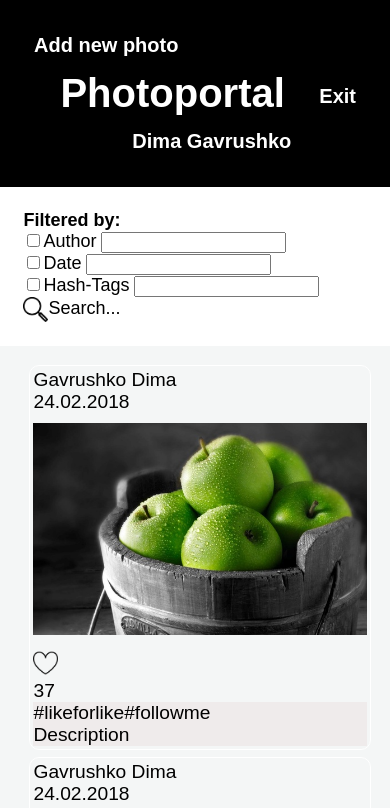
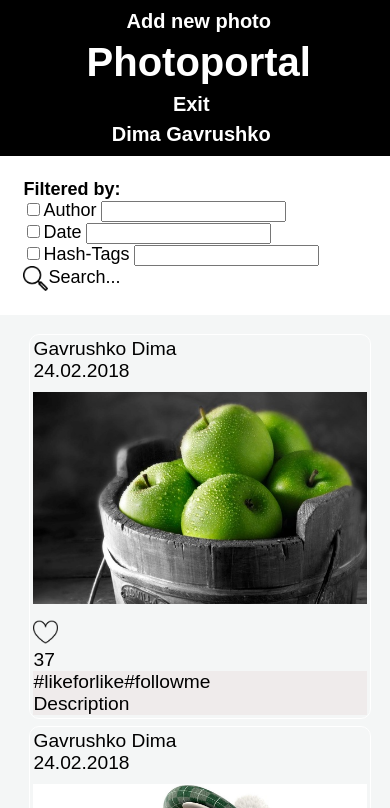
Before and after one commit to DimaGavrushko/GavrushkoUP, a plain HTML site: page UI/index.html in a window 390 px wide. Shown: the top 808 px of the page. Drawn offline with Linux system fonts and the light colour scheme.

Commit message:
update header

```diff
--- a/UI/styles.css
+++ b/UI/styles.css
@@ -7,7 +7,7 @@ header{
     color: white;
     font-size: 2.5em;
     font-weight: bold;
-    padding: 0.5em;
+    padding: 1.5%;
     text-align: center;
 }
 .button-in-header{
@@ -23,20 +23,20 @@ header{
 }
 .name{
     font-size: 40px;
-    margin-left: 0.5em;
+    margin-left: 1.5%;
 }
 .add-new-photo{
     float: left;
-    margin: 0.7em;
-    margin-right: 2.5em;
+    margin: 1%;
+    margin-right: 3.5%;
 }
 .exit{
     float: right;
-    margin: 0.7em;
+    margin: 1%;
 }
 .user-name{
     float: right;
-    margin: 0.7em;
+    margin: 1%;
 }
 
 /*************************************FOOTER************************************************************/
@@ -152,4 +152,25 @@ footer{
 		width:95%;
 
 	}
+
+
+
+.name{
+	width:100%;
+    margin: 1%;
 }
+.add-new-photo{
+	width:100%;
+    margin: 1%;
+}
+.exit{
+	width:100%;
+    margin: 1%;
+}
+.user-name{
+	width:100%;
+    margin: 1%;
+}
+
+
+}
```
